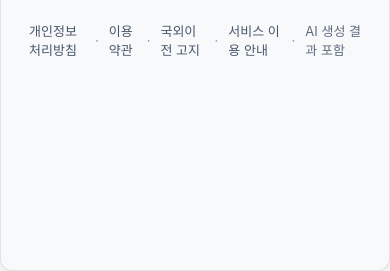
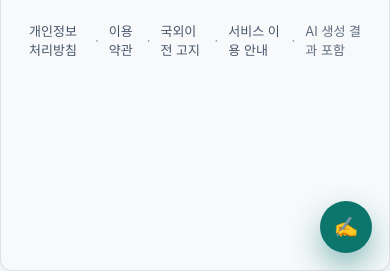
Before and after one commit to kimdonggeon-hash/rag_portfolio, a Django app: page /board/ in a window 390 px wide. Shown: the part 573-844 px from the top of the page. Run offline with Django 5.2, Linux system fonts and the light colour scheme; data comes from the database, SQL or seed files in the repository; data that the repository does not hold is empty; parts of the project's set-up code (start-up, migrations or seed data) failed here and were passed over.

Commit message:
게시판 목록에 모바일 전용 글쓰기 FAB 버튼 추가
모바일 시안에 있던 화면 하단 동그란 글쓰기 버튼을 실제 코드에 반영.
데스크톱에서는 상단 글쓰기 버튼이 이미 있어서 720px 이하에서만 노출.

Co-Authored-By: Claude Sonnet 5 <noreply@anthropic.com>

```diff
--- a/ragapp/static/ragapp/css/board.css
+++ b/ragapp/static/ragapp/css/board.css
@@ -2536,3 +2536,31 @@ html[data-theme="dark"] .board-switch-thumb {
     color: var(--muted);
     opacity: .85;
 }
+
+/* ✅ 모바일 전용 글쓰기 FAB — 넓은 화면에선 상단 글쓰기 버튼이 이미 있어서 숨김 */
+.feed-fab {
+    display: none;
+}
+
+@media (max-width: 720px) {
+    .feed-fab {
+        display: grid;
+        place-items: center;
+        position: fixed;
+        right: 18px;
+        bottom: calc(18px + env(safe-area-inset-bottom, 0px));
+        width: 52px;
+        height: 52px;
+        border-radius: 999px;
+        background: var(--accent);
+        color: #fff;
+        font-size: 20px;
+        text-decoration: none;
+        box-shadow: 0 14px 30px color-mix(in srgb, var(--accent) 45%, transparent);
+        z-index: 60;
+    }
+
+    .feed-fab:active {
+        transform: translateY(1px);
+    }
+}
--- a/ragapp/templates/ragapp/board/post_list.html
+++ b/ragapp/templates/ragapp/board/post_list.html
@@ -132,4 +132,10 @@
     </nav>
   {% endif %}
 
+  {% if allow_guest_posts %}
+    <a class="feed-fab" href="{% url 'board:create' %}" aria-label="새 글 작성">✍️</a>
+  {% elif request.user.is_authenticated and request.user.is_staff %}
+    <a class="feed-fab" href="{% url 'board:create' %}" aria-label="새 글 작성">✍️</a>
+  {% endif %}
+
 {% endblock %}
```
